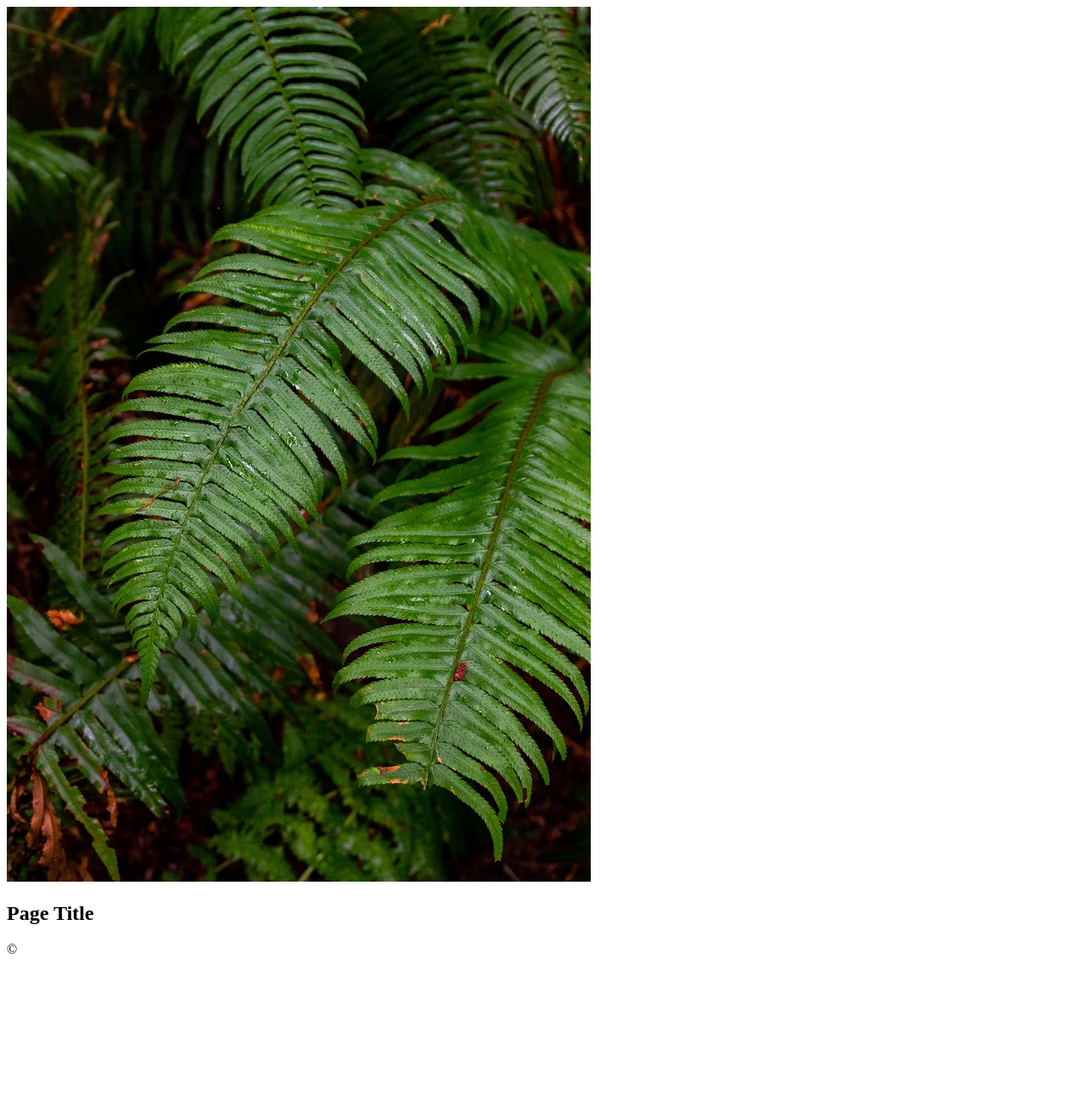
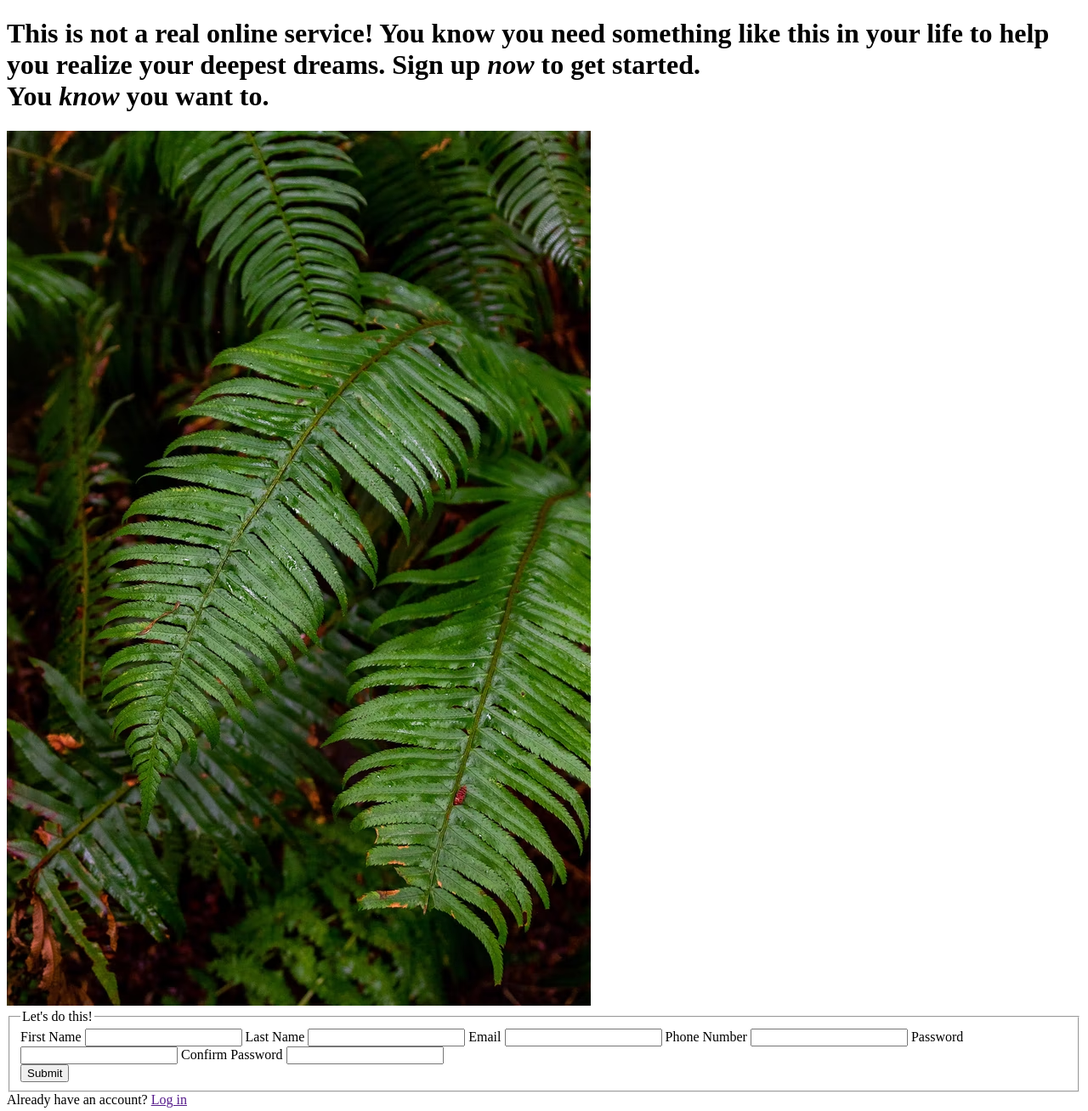
Before and after one commit to curatedcode/odin-sign-up, a plain HTML site: page index.html in a window 1280 px wide. Shown: the top 1308 px of the page at 85% size. Before the commit the page ends 1143 px from the top, so only its background shows below. Drawn offline with Linux system fonts and the light colour scheme.

Commit message:
added content for page needs style and js

```diff
--- a/index.html
+++ b/index.html
@@ -9,9 +9,46 @@
     <title>Sell Your Soul</title>
 </head>
 <body>
+    <header>
+        <h1 class="head-1">
+            This is not a real online service! You know you need something
+            like this in your life to help you realize your deepest dreams.
+            Sign up <em>now</em> to get started. <br>
+            You <em>know</em> you want to.
+        </h1>
+    </header>
     <main>
         <img src="logo-bg.avif" alt="jungle leaves" class="logo-bg">
-        <h2>Page Title</h2>
+
+        <fieldset>
+            <legend>Let's do this!</legend>
+
+            <label for="first_name">First Name</label>
+            <input type="text" id="first-name" name="first_name">
+
+            <label for="last_name">Last Name</label>
+            <input type="text" id="last-name" name="last_name">
+
+            <label for="email">Email</label>
+            <input type="text" id="email" name="email">
+
+            <label for="phone_number">Phone Number</label>
+            <input type="number" id="phone-number" name="phone_number">
+
+            <label for="password">Password</label>
+            <input type="text" id="password" name="password">
+
+            <label for="confirm_password">Confirm Password</label>
+            <input type="text" id="confirm-password" name="confirm_password">
+
+            <div class="button">
+                <button type="submit">Submit</button>
+            </div>
+        </fieldset>
+
+        <div class="last-box">
+            Already have an account? <a href="">Log in</a>
+        </div>
     </main>
     <footer>
         <p>&copy;</p>
```
